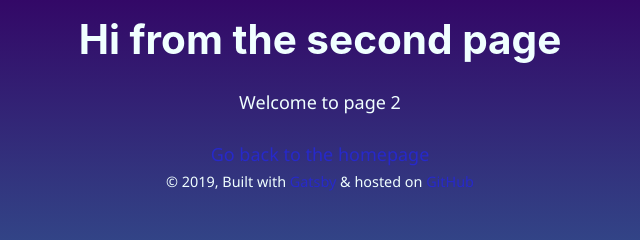
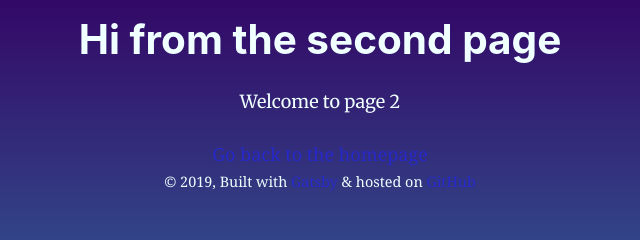
Before and after one commit to arjunnn/arjunnn.github.io, a Gatsby site: page /page-2 in a window 1280 px wide. Shown: the top 240 px of the page, 320-960 px from the left. Built offline with nearby package versions, Linux system fonts and the light colour scheme; Gatsby itself is replaced by a stand-in of ours.

Commit message:
upfate font to match blog
It's called 'Merriweather'

```diff
--- a/src/components/layout.css
+++ b/src/components/layout.css
@@ -1,5 +1,6 @@
+@import url("https://fonts.googleapis.com/css?family=Merriweather:400,700");
 html {
-  font-family: sans-serif;
+  font-family: serif;
   -ms-text-size-adjust: 100%;
   -webkit-text-size-adjust: 100%;
 }
@@ -621,10 +622,14 @@ pre tt:after {
   }
 }
 
+p {
+  font-family: "Merriweather";
+}
+
 body {
   padding: 1em;
   margin: 0 auto;
-  font-family: "Segoe UI", Tahoma, Geneva, Verdana, sans-serif;
+  /* font-family: "Segoe UI", Tahoma, Geneva, Verdana, sans-serif; */
   background-image: linear-gradient(to top, #30cfd0 0%, #330867 100%);
   /* background-image: none; */
   background-repeat: no-repeat;
--- a/src/pages/index.js
+++ b/src/pages/index.js
@@ -25,6 +25,7 @@ const IndexPage = () => {
             <span role="img" aria-label="hand wave">
               👋
             </span>{" "}
+            <br />
             <br />
             I&#8217;m Arjun. I live in Hyderabad and write software for the web.
           </p>
```
